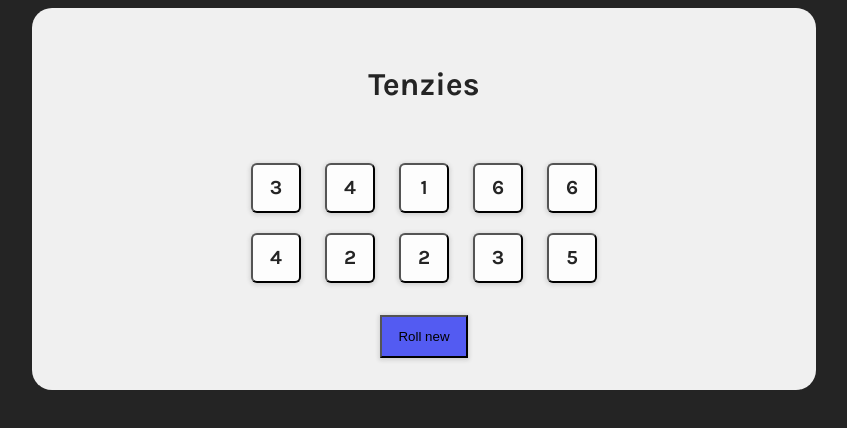
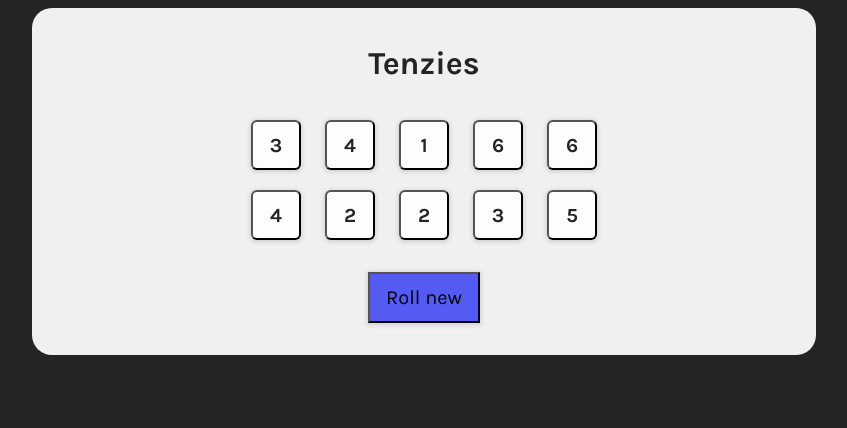
Before and after one commit to tiagocostarebelo/tcr-tenzies-game, a React (Vite) app: page / in a window 1280 px wide. Shown: the top 428 px of the page, without its empty margins (216-1063 px from the left). Built offline with nearby package versions, Linux system fonts and the light colour scheme.

Commit message:
small styling amends to padding

```diff
--- a/src/index.css
+++ b/src/index.css
@@ -42,6 +42,7 @@ main {
 .title {
   text-align: center;
   color: #242424;
+  margin: 0;
 }
 
 .dice-container {
@@ -72,6 +73,9 @@ main {
 }
 
 .new-dice--btn {
+  font-family: "Karla", sans-serif;
+  font-size: 1.25em;
+
   background-color: #535bf2;
   padding: 0.75rem 1rem;
   box-shadow: 0px 1px 4px 1px rgb(45 45 45 / 17%);
```
